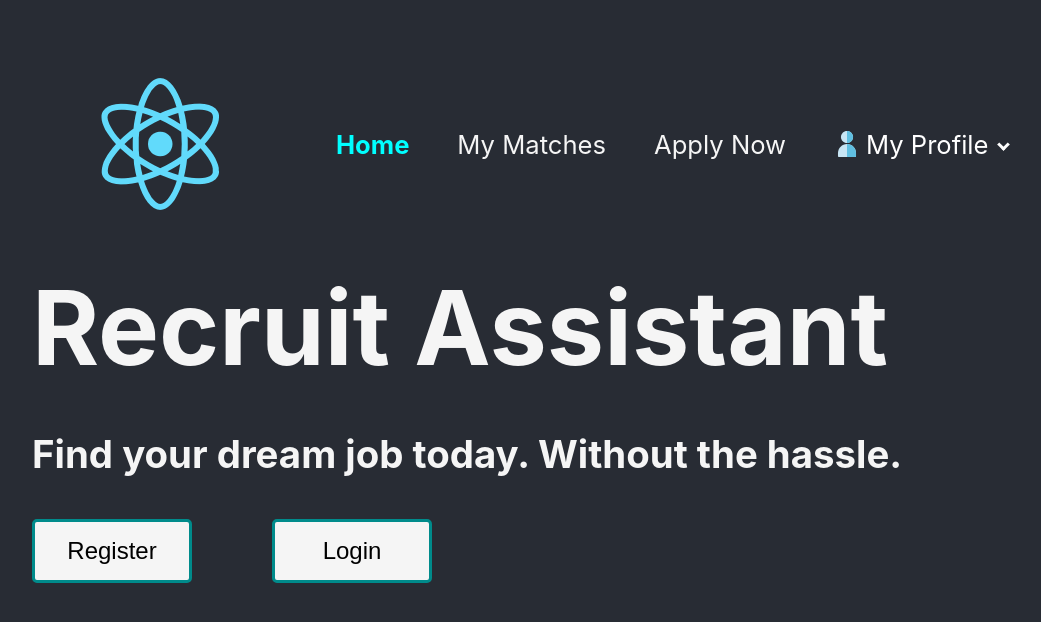
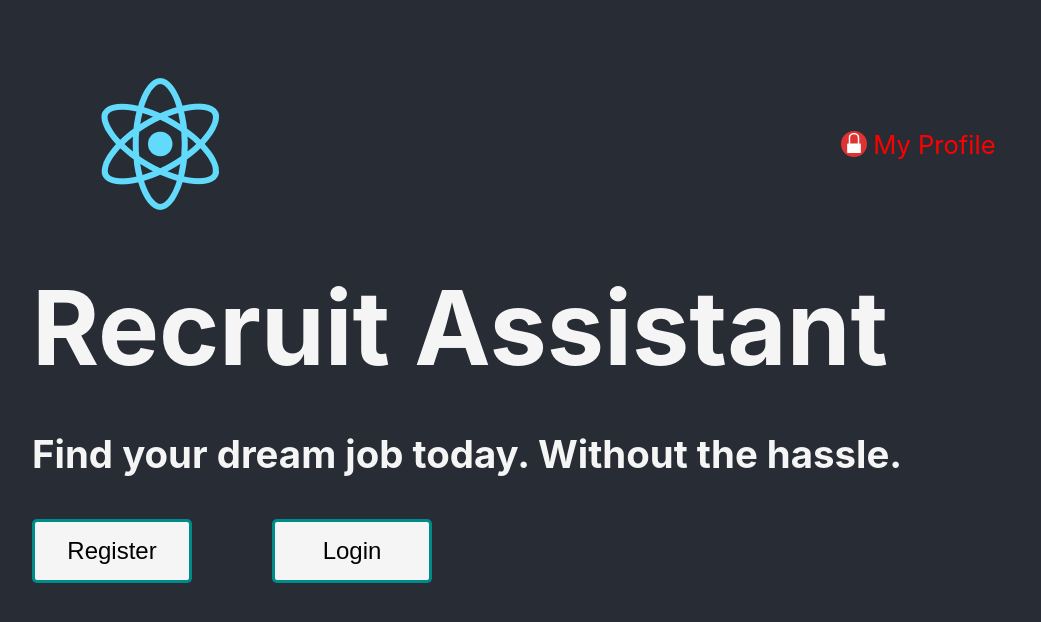
Before and after one commit to rwang301/COMP3900-Project, a React (Create React App) app in the folder frontend/: page / in a window 1280 px wide. Shown: the top 622 px of the page, without its empty margins (96-1137 px from the left). Built offline with nearby package versions, Linux system fonts and the light colour scheme.

Commit message:
true back to false in state

```diff
--- a/frontend/src/App.js
+++ b/frontend/src/App.js
@@ -8,7 +8,7 @@ import Employer from './pages/Employer';
 import JobSeeker from './pages/JobSeeker';
 
 function App() {
-  const [isLoggedIn, setIsLoggedIn] = React.useState(true);
+  const [isLoggedIn, setIsLoggedIn] = React.useState(false);
   const login = () => setIsLoggedIn(true);
   const logout = () => setIsLoggedIn(false);
   return (
```
